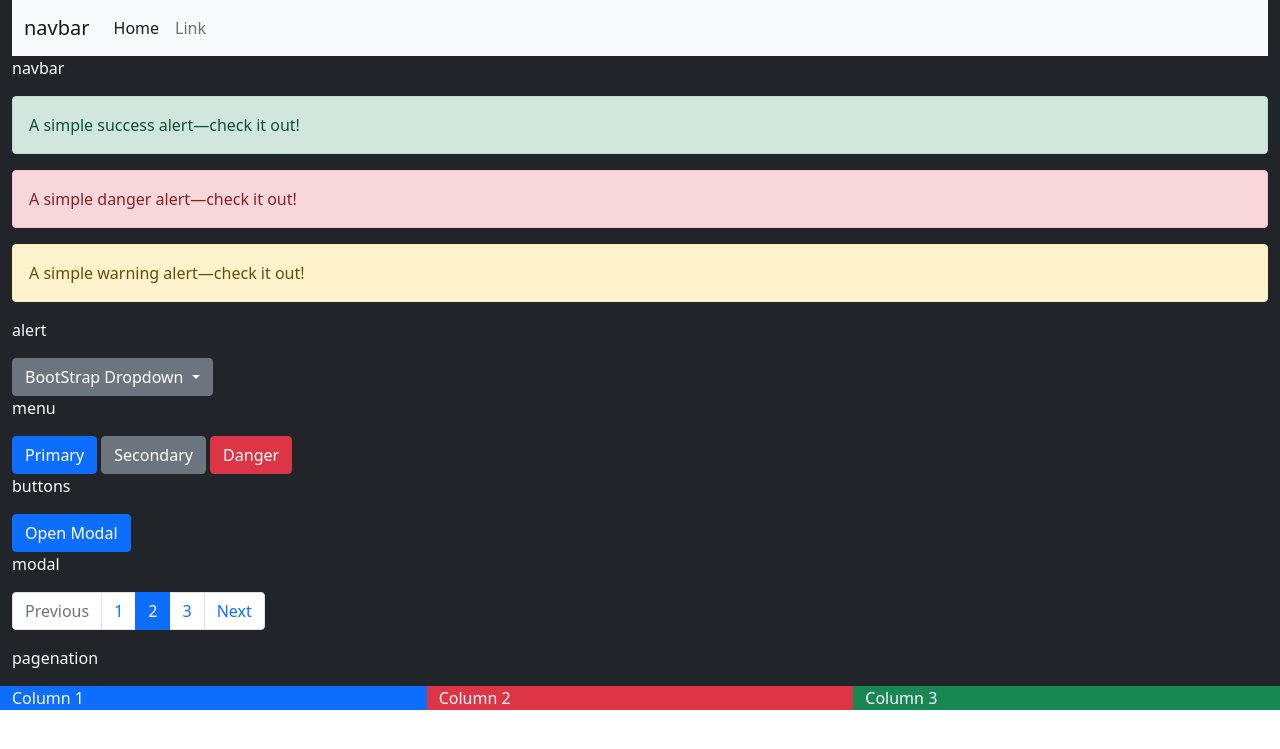
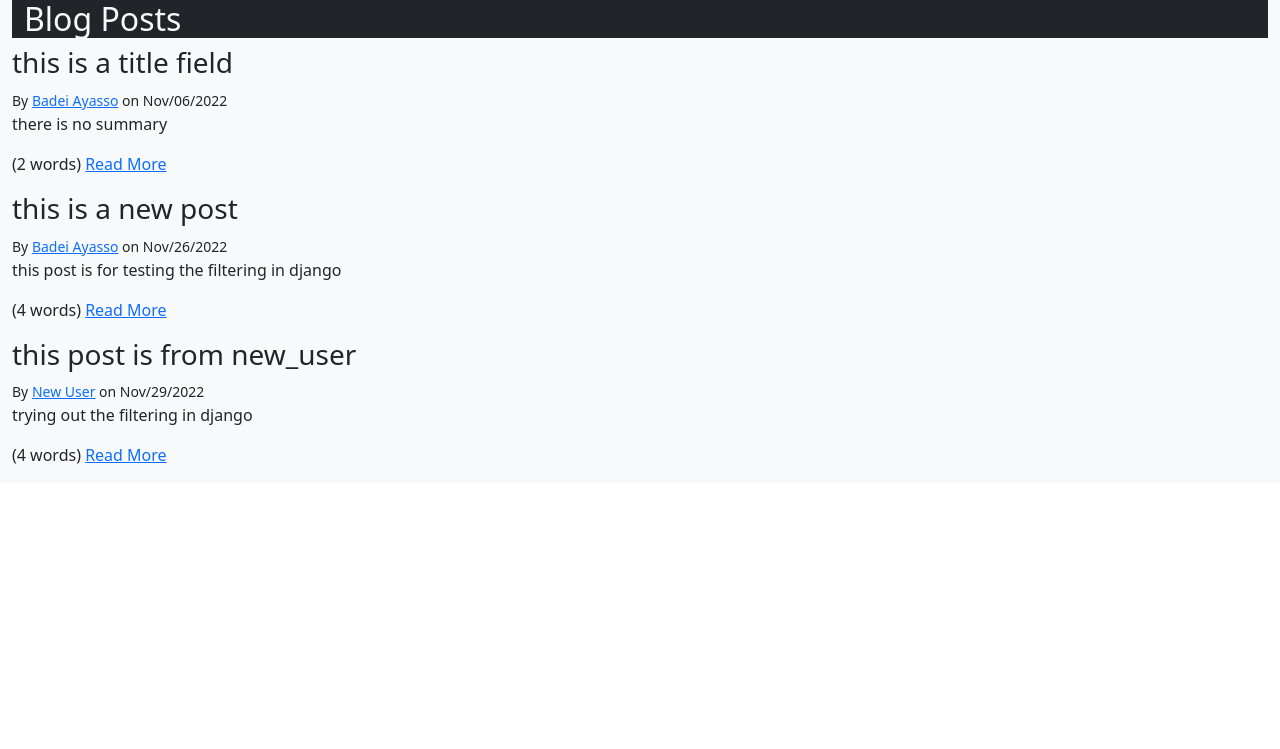
Before and after one commit to badeisso/Codio-repo, a Django app: page / in a window 1280 px wide. Shown: the top 749 px of the page. Run offline with Django 4.2, Linux system fonts and the light colour scheme; data comes from the database, SQL or seed files in the repository; both versions use the stored data as it was after the commit.

Commit message:
finished custom filters

```diff
--- a/blog/models.py
+++ b/blog/models.py
@@ -33,5 +33,3 @@ class Post(models.Model):
 
   def __str__(self):
     return self.title
-
-# testing git
--- /dev/null
+++ b/blog/templatetags/blog_extras.py
@@ -0,0 +1,27 @@
+from django.contrib.auth import get_user_model
+from django import template
+from django.utils.html import escape
+from django.utils.safestring import mark_safe
+from django.utils.html import format_html
+
+register = template.Library()
+user_model = get_user_model()
+
+@register.filter
+def author_details(author, current_user):
+    if not isinstance(author, user_model):
+        return ""
+    if author == current_user:
+        return format_html("<strong>me</strong>")
+    if author.first_name and author.last_name:
+        name = f"{author.first_name} {author.last_name}"
+    else:
+        name = f"{author.username}"
+    if author.email:
+        prefix = format_html('<a href="mailto:{}">', author.email)
+        suffix = format_html('</a>')
+    else:
+        prefix = ""
+        suffix = ""
+
+    return format_html("{}{}{}", prefix, name, suffix)
--- a/blog/views.py
+++ b/blog/views.py
@@ -1,5 +1,8 @@
 from django.shortcuts import render
+from blog.models import Post
+from django.utils import timezone
 
 # Create your views here.
 def index(request):
-  return render(request, "blog/index.html")
+  posts = Post.objects.filter(published_at__lte=timezone.now())
+  return render(request, "blog/index.html", {"posts": posts})
--- a/templates/base.html
+++ b/templates/base.html
@@ -7,7 +7,7 @@
     <title>Hello, world!</title>
   </head>
   <body>
-    <div class="container-fluid bg-dark text-light">
+    <div class="container-fluid bg-light text-dark">
       {% block content %}
 
       {% endblock %}
--- a/templates/blog/index.html
+++ b/templates/blog/index.html
@@ -1,90 +1,20 @@
 {% extends "base.html" %}
+{% load blog_extras %}
 {% block content %}
-
-<nav class="navbar navbar-expand-sm navbar-light bg-light">
-  <div class="container-fluid">
-    <a class="navbar-brand" href="#">navbar</a>
-    <button class="navbar-toggler" type="button" data-bs-toggle="collapse"
-    data-bs-target="#navbarSupportedContent" aria-controls="navbarSupportContent"
-    aria-expanded="false" aria-label="Toggle navigation">
-    <span class="navbar-toggler-icon"></span>
-    </button>
-
-    <div class="collapse navbar-collapse" id="navbarSupportContent">
-      <ul class="navbar-nav me-auto=mb=2 mb-lg-0">
-        <li class="nav-item">
-          <a class="nav-link active" aria-current="page" href="#">Home</a>
-        </li>
-        <li class="nav-item">
-          <a class="nav-link" href="#">Link</a>
-        </li>
-      </ul>
+  <div class="container-fluid bg-dark text-light">
+  <h2>Blog Posts</h2>
+</div>
+  {% for post in posts %}
+  <div class="row">
+    <div class="col">
+      <h3>{{post.title}}</h3>
+      <small>By {{ post.author|author_details:request.user }} on {{ post.published_at|date:"M/d/Y"}}</small>
+      <p>{{ post.summary }}</p>
+      <p>
+        ({{ post.content|wordcount }} words)
+        <a href="#">Read More</a>
+      </p>
     </div>
   </div>
-</nav>
-<p>navbar</p>
-<div class="alert alert-success" role="alert">
-  A simple success alert—check it out!
-</div>
-<div class="alert alert-danger" role="alert">
-  A simple danger alert—check it out!
-</div>
-<div class="alert alert-warning" role="alert">
-  A simple warning alert—check it out!
-</div>
-<p>alert</p>
-<div class="dropdown">
-  <button class="btn btn-secondary dropdown-toggle" id="dropdownMenuButton1" type="button" data-bs-toggle="dropdown" aria-expanded="false">
-    BootStrap Dropdown
-  </button>
-  <ul class="dropdown-menu" aria-labelledby="dropdownMenuButton1">
-    <li><a class="dropdown-item" href="#">Item 1</a></li>
-    <li><a class="dropdown-item" href="#">Item 2</a></li>
-    <li><a class="dropdown-item" href="#">Item 3</a></li>
-  </ul>
-</div>
-<p>menu</p>
-<button type="button" class="btn btn-primary">Primary</button>
-<a href="#" class="btn btn-secondary">Secondary</a>
-<button type="button" class="btn btn-danger">Danger</button>
-<p>buttons</p>
-<button type="button" class="btn btn-primary" data-bs-toggle="modal" data-bs-target="#example-modal">
-  Open Modal
-</button>
-
-<div class="modal" id="example-modal" tabindex='-1' aria-labelledby="example-modal-label" aria-hidden="true">
-  <div class="modal-dialog">
-    <div class="modal-content">
-      <div class="modal-header">
-        <h5 class="modal-title" id="example-modal-label">Modal Title</h5>
-        <button type="button" class="btn-close" data-bs-dismiss="modal" aria-label="Close"></button>
-      </div>
-      <div class="modal-body">
-        Modal Body
-      </div>
-      <div class="modal-footer">
-        <button type="button" class="btn btn-secondary" data-bs-dismiss="modal">Close</button>
-      </div>
-    </div>
-  </div>
-</div>
-<p>modal</p>
-<ul class="pagination">
-  <li class="page-item disabled">
-    <a class="page-link" href="#" tabindex="-1" aria-disabled="true">Previous</a>
-  </li>
-  <li class="page-item"><a class="page-link" href="#">1</a></li>
-  <li class="page-item active" aria-current="page"><a class="page-link" href="#">2</a></li>
-  <li class="page-item"><a class="page-link" href="#">3</a></li>
-  <li class="page-item"><a class="page-link" href="#">Next</a></li>
-</ul>
-<p>pagenation</p>
-
-<div class="row">
-  <div class="col-xs-12 col-sm-10 col-md-4 bg-primary">Column 1</div>
-  <div class="col-xs-12 col-sm-2 col-md-4 bg-danger">Column 2</div>
-  <div class="col-md bg-success">Column 3</div>
-
-</div>
-
+  {% endfor %}
 {% endblock %}
```
Also changed, not shown: blog/templatetags/__init__.py (added), db.sqlite3.
